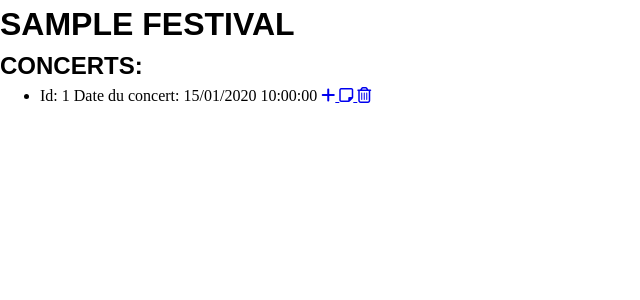
After one commit to JohanHagnere/MSPR_LIVE_EVENTS, a Symfony app: template templates/administration/index.html.twig in a window 1280 px wide. The commit adds this page. Shown: the top 300 px of the page, without its empty margins (0-640 px from the left). Run offline with Twig, Linux system fonts and the light colour scheme; the template is opened without the code that fills it: most values are stand-ins (such as "Sample title", 1, 10 or a date in 2020); some libraries are stand-ins or nearby versions.

Commit message:
concerts ok

```diff
--- a/src/Entity/Performer.php
+++ b/src/Entity/Performer.php
@@ -101,4 +101,9 @@ class Performer
 
         return $this;
     }
+
+    public function __toString()
+    {
+        return $this->getName();
+    }
 }
--- a/src/Entity/Scene.php
+++ b/src/Entity/Scene.php
@@ -117,4 +117,8 @@ class Scene
 
         return $this;
     }
+    public function __toString()
+    {
+        return $this->getName();
+    }
 }
--- a/src/Form/FestivalType.php
+++ b/src/Form/FestivalType.php
@@ -14,9 +14,7 @@ class FestivalType extends AbstractType
         $builder
             ->add('name')
             ->add('begin_date')
-            ->add('end_date')
-            ->add('message')
-        ;
+            ->add('end_date');
     }
 
     public function configureOptions(OptionsResolver $resolver): void
--- a/src/Security/AppAdminAuthenticator.php
+++ b/src/Security/AppAdminAuthenticator.php
@@ -46,7 +46,7 @@ class AppAdminAuthenticator extends AbstractLoginFormAuthenticator
             return new RedirectResponse($targetPath);
         }
 
-        return new RedirectResponse($this->urlGenerator->generate('app_administration'));
+        return new RedirectResponse($this->urlGenerator->generate('app_festival_index'));
     }
 
     protected function getLoginUrl(Request $request): string
--- /dev/null
+++ b/templates/administration/index.html.twig
@@ -0,0 +1,27 @@
+{% extends 'base.html.twig' %} {% block title %}Administration{% endblock %} {%
+block body %}
+<main>
+  <h1>{{ festival.name }}</h1>
+
+  <div class="concert">
+    <h2>Concerts:</h2>
+    <ul>
+      {% for concert in concerts %}
+      <li>
+        Id: <span>{{ concert.id }}</span> Date du concert:
+        <span>{{ concert.concertDate|date('d/m/Y H:i:s') }}</span>
+        <a href="{{ path('app_concert_new', { id: concert.id }) }}">
+          <i class="fa-solid fa-plus"></i>
+        </a>
+        <a href="{{ path('app_concert_edit', { id: concert.id }) }}">
+          <i class="fa-regular fa-note-sticky"></i>
+        </a>
+        <a href="{{ path('app_concert_delete', { id: concert.id }) }}">
+          <i class="fa-regular fa-trash-can"></i>
+        </a>
+      </li>
+      {% endfor %}
+    </ul>
+  </div>
+</main>
+{% endblock %}
```
Also changed, not shown: src/Controller/AdministrationController.php (added, +29 -0 lines), src/Repository/ConcertRepository.php (+12 -14 lines), templates/festival/index.html.twig (+9 -2 lines), src/Entity/Concert.php (line endings or trailing spaces).
